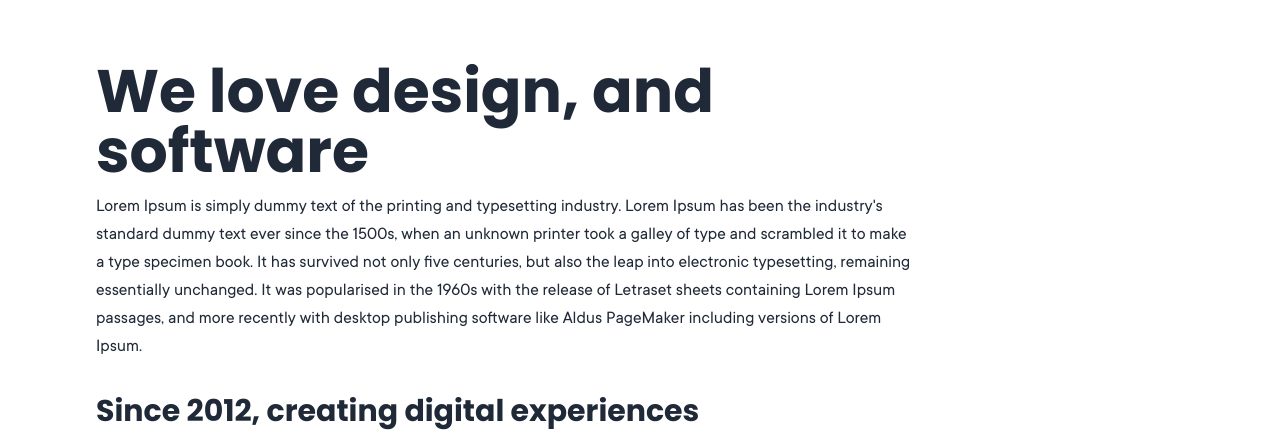
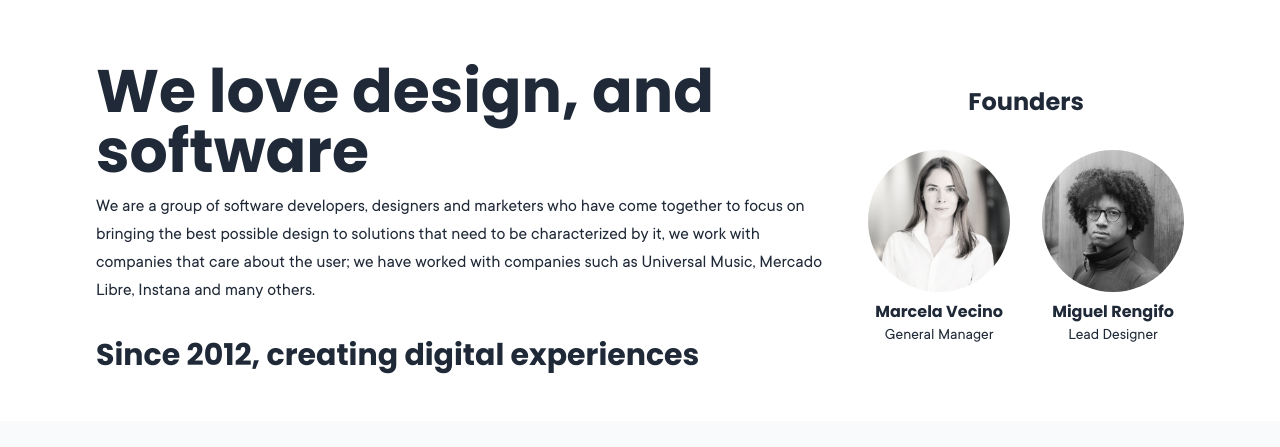
Before and after one commit to miguelreng/index96.com, a plain HTML site: page about.html in a window 1280 px wide. Shown: the part 57-504 px from the top of the page. Drawn offline with nearby package versions, Linux system fonts and the light colour scheme.

Commit message:
founders  team

```diff
--- a/about.html
+++ b/about.html
@@ -46,10 +46,24 @@
             <div class="container mx-auto flex py-4 px-5 md:py-12 xl:px-24 md:px-8 md:flex-row flex-col items-center">
                 <div class="w-full md:w-3/4 sm:w-full self-start mr-10">
                     <h1 class="text-4xl md:text-6xl font-bold leading-tight mb-3">We love design, and software</h1>
-                    <p class="text-md md:text-lg">Lorem Ipsum is simply dummy text of the printing and typesetting industry. Lorem Ipsum has been the industry's standard dummy text ever since the 1500s, when an unknown printer took a galley of type and scrambled it to make a type specimen book. It has survived not only five centuries, but also the leap into electronic typesetting, remaining essentially unchanged. It was popularised in the 1960s with the release of Letraset sheets containing Lorem Ipsum passages, and more recently with desktop publishing software like Aldus PageMaker including versions of Lorem Ipsum.</p>
+                    <p class="text-md md:text-lg">We are a group of software developers, designers and marketers who have come together to focus on bringing the best possible design to solutions that need to be characterized by it, we work with companies that care about the user; we have worked with companies such as Universal Music, Mercado Libre, Instana and many others.</p>
                     <h1 class="text-3xl font-bold mt-8">Since 2012, creating digital experiences</h1>
                 </div>
-                <!--<div class="md:w-1/4"><img src="img/header-image2.svg"></div> -->
+                <div class="mx-auto">
+                    <h1 class="text-center md:text-2xl text-lg mt-8 md:mt-0 font-bold mb-8">Founders</h1>
+                    <div class="flex flex-row">
+                        <div class="text-center">
+                            <img src="img/marcela.jpeg" class="w-40 rounded-full"/>
+                            <h1 class="font-bold mt-2">Marcela Vecino</h1>
+                            <p>General Manager</p>
+                        </div>
+                        <div class="text-center ml-8">
+                            <img src="img/miguel.png" class="w-40 rounded-full"/>
+                            <h1 class="font-bold mt-2">Miguel Rengifo</h1>
+                            <p>Lead Designer</p>
+                        </div>
+                    </div>
+                </div>
             </div>
         </section>
         <div class="bg-gray-50">
```
Also changed, not shown: img/marcela.jpeg (added), img/miguel.png (added).
